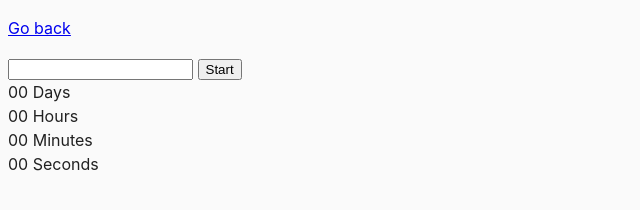
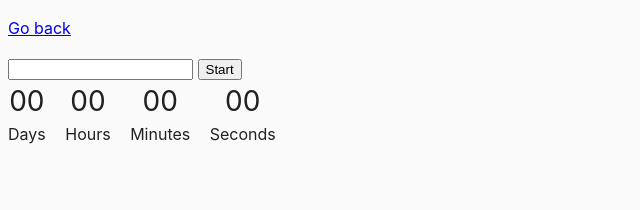
Before and after one commit to Yauheni2021/goit-js-hw-09, a website built with Parcel: page src/02-timer.html in a window 1280 px wide. Shown: the whole page, without its empty margins (0-640 px from the left). Built offline with nearby package versions, Linux system fonts and the light colour scheme.

Commit message:
add styles and bibliothek flatpickr

```diff
--- a/package.json
+++ b/package.json
@@ -24,5 +24,8 @@
     "parcel-plugin-nuke-dist": "^1.0.1",
     "posthtml-include": "^1.6.2",
     "sass": "^1.32.8"
+  },
+  "dependencies": {
+    "flatpickr": "^4.6.13"
   }
 }
--- a/src/css/common.css
+++ b/src/css/common.css
@@ -16,3 +16,22 @@ img {
   display: block;
   max-width: 100%;
 }
+
+
+.field {
+  text-align: center;
+  display: inline-flex;
+  flex-direction: column;
+}
+
+.field:not(:last-child) {
+  margin-right: 15px;
+}
+
+.value {
+  font-size: 28px;
+}
+
+.label {
+  font-style: 28px;
+}
```
Also changed, not shown: 1 other file.
